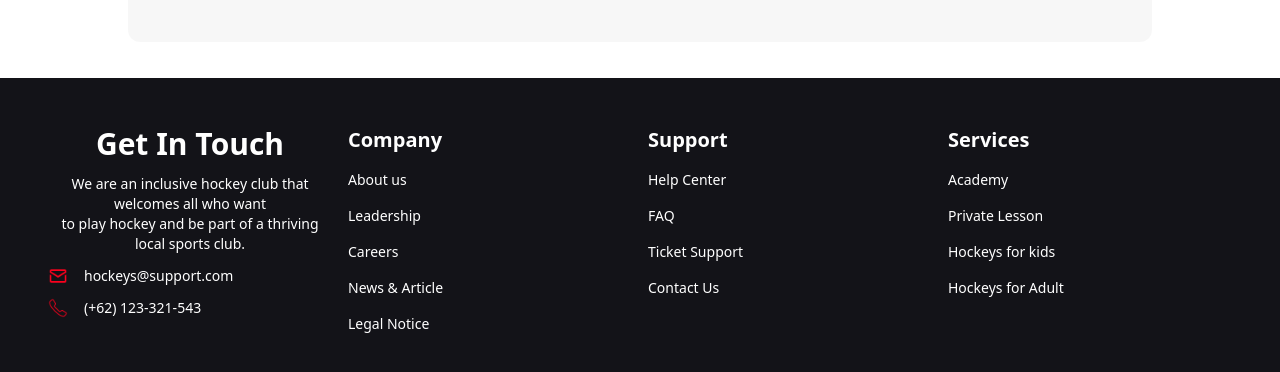
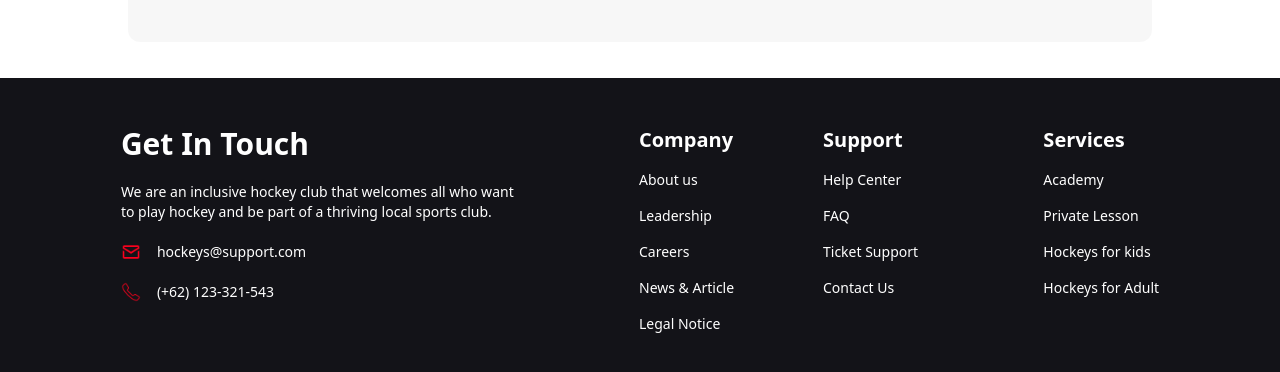
Before and after one commit to Nayeem1402/Hockey-Club, a plain HTML site: page index.html in a window 1280 px wide. Shown: the part 2910-3282 px from the top of the page. Drawn offline with nearby package versions, Linux system fonts and the light colour scheme.

Commit message:
the fotter done

```diff
--- a/index.html
+++ b/index.html
@@ -373,10 +373,10 @@
     </main>
 
     <!-- footer section  -->
-    <footer
-        class="footer p-12  justify-around  bg-[#131318] text-white text-base-content grid sm:grid-cols-2 lg:grid-cols-4">
-        <div class="space-y-3 ">
-            <div class=" sm: text-center space-y-3">
+    <footer class="footer p-12 bg-[#131318] text-white text-base-content
+    grid justify-around   lg:grid-flow-col ">
+
+        <div class="space-y-3 mx-auto col-span-2">
             <h1 class="text-3xl  font-extrabold">Get In Touch</h1>
             <p>We are an inclusive hockey club that welcomes all who
                 want<br> to play hockey and be part of a thriving local
@@ -397,11 +397,11 @@
                 <p>(+62) 123-321-543</p>
             </div>
         </div>
-        </div>
 
 
 
-        <div>
+
+        <div class="">
             <nav class=" grid grid-flow-row space-y-4">
                 <h6 class="  text-white font-bold text-xl">Company</h6>
                 <a class="link link-hover">About us</a>
@@ -423,8 +423,9 @@
             </nav>
         </div>
 
-        <div>
-            <nav class="grid grid-flow-row space-y-4">
+
+        <div class="col-span-2 mx-auto justify-center">
+            <nav class="grid grid-flow-row space-y-4 ">
                 <h6 class="  text-white font-bold text-xl">Services</h6>
                 <a class="link link-hover">Academy</a>
                 <a class="link link-hover">Private Lesson</a>
@@ -433,6 +434,9 @@
             </nav>
         </div>
 
+
+
+
     </footer>
 </body>
 
```
Lines whose indentation alone changed are shown as unchanged.
